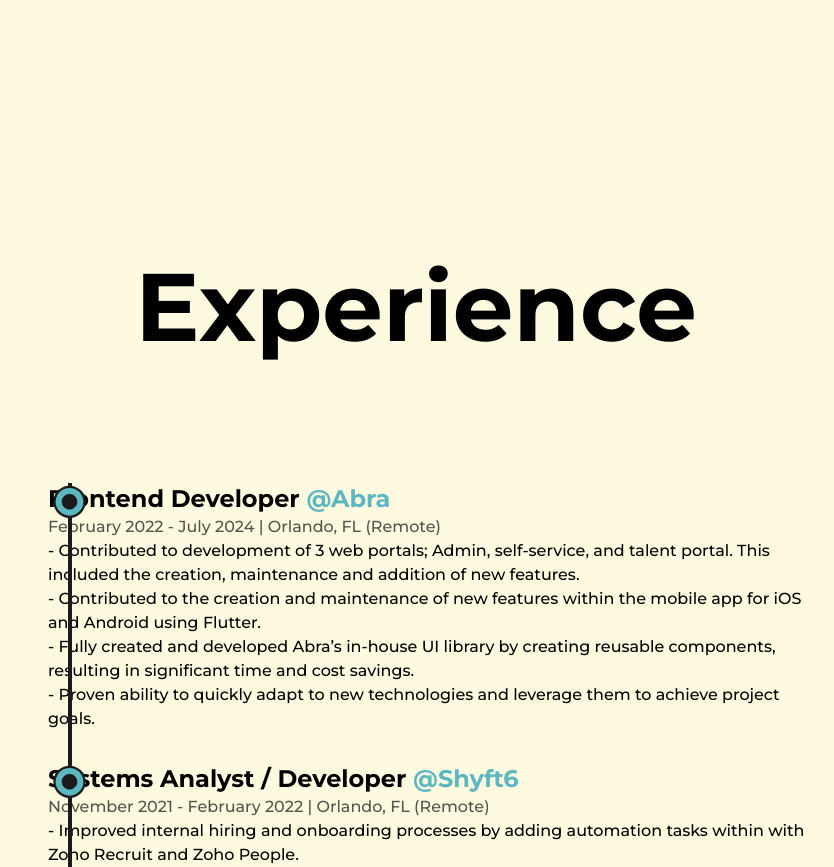
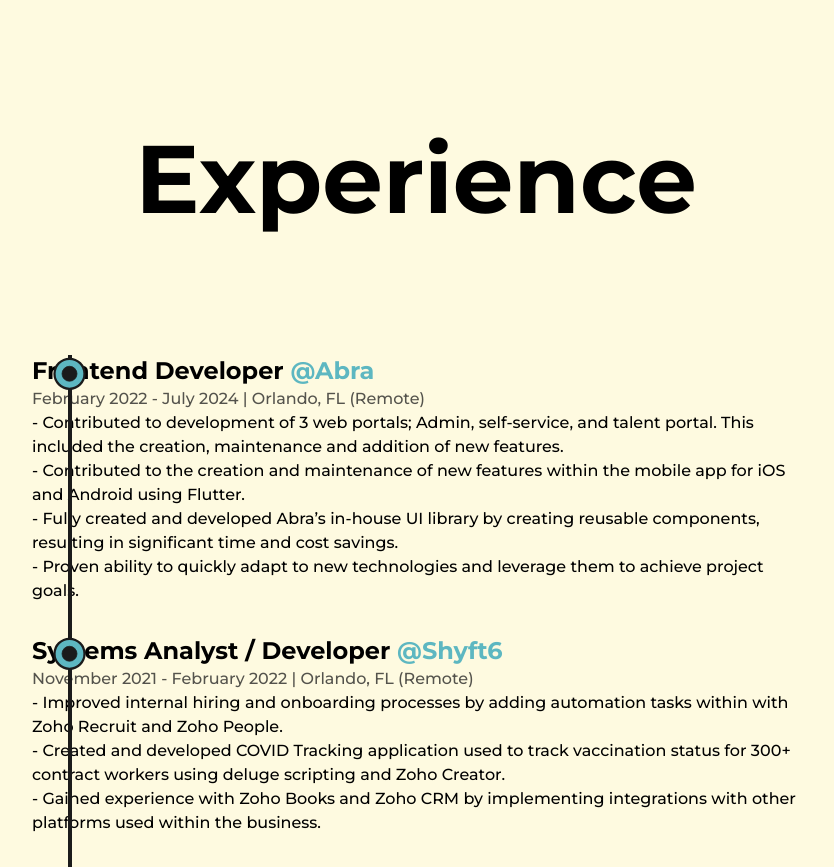
Before and after one commit to gbutler3/gr-portfolio, a Next.js app: page /about in a window 1280 px wide. Shown: the part 1900-2767 px from the top of the page, without its empty margins (224-1058 px from the left). Built offline with nearby package versions, Linux system fonts and the light colour scheme.

Commit message:
alignment fix

```diff
--- a/src/components/AboutDetails.js
+++ b/src/components/AboutDetails.js
@@ -76,7 +76,7 @@
   });
 
   return (
-    <div className="my-64">
+    <div className="my-32">
       <h2 className="font-bold text-8xl text-center w-full mb-32">
         {sectionName}
       </h2>
@@ -86,7 +86,7 @@
           className="absolute left-9 top-0 w-[4px] h-full bg-dark origin-top"
           style={{ scaleY: scrollYProgress }}
         />
-        <ul className="w-full flex flex-col items-start justify-between ml-4">
+        <ul className="w-full flex flex-col items-start justify-between">
           {details}
         </ul>
       </div>
--- a/src/pages/about.js
+++ b/src/pages/about.js
@@ -56,7 +56,7 @@
               <Image
                 src={profileImage}
                 alt="Grace Reed"
-                className="w-full h-auto rounded-2xl"
+                className="w-full h-auto rounded-2xl items-center"
               />
             </div>
             <div className="col-span-2 flex flex-col items-end justify-between">
@@ -87,6 +87,7 @@
             </div>
           </div>
           <Skills />
+          <div className="flex flex-col items-start">
           <AboutDetails
             sectionName="Experience"
             details={[
@@ -173,10 +174,11 @@
               </div>,
             ]}
           />
+          </div>
           <AboutDetails
             sectionName="Education"
             details={[
-              <div>
+                <div>
                 <Details
                   title={"Certificate, Full Stack Web Development"}
                   organization={"Southern Methodist University"}
```
